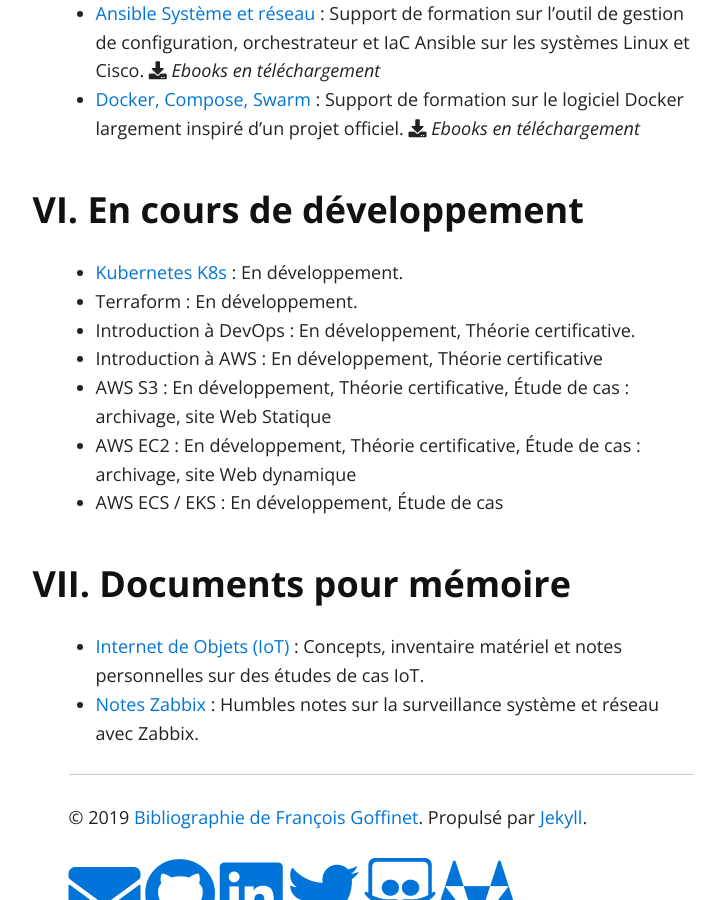
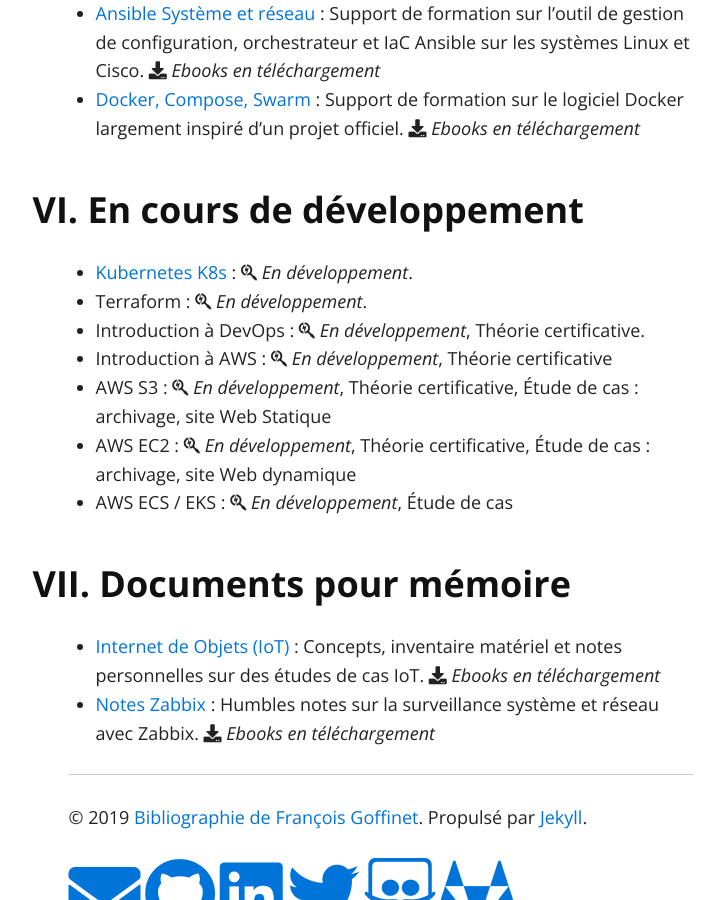
Before and after one commit to goffinet/biblio, a Jekyll site: the page built from index.md, in a window 1280 px wide and 900 px high, scrolled down 3887 px. Shown: the whole window, without its empty margins (259-984 px from the left). Built offline with Jekyll 4.4.1, drawn with Linux system fonts in a browser that asks for light colours.

Commit message:
Update index.md

```diff
--- a/index.md
+++ b/index.md
@@ -34,7 +34,7 @@ _François-Emmanuel Goffinet_
 
 ### III. Cybersécurité
 
-* [Cybersécurité et Hacking](https://cybersecurite.goffinet.org) : Cybersécurité : Sensibilisation et initiation, techniques de hacking, _document réservé_.
+* [Cybersécurité et Hacking](https://cybersecurite.goffinet.org) : Cybersécurité : Sensibilisation et initiation, techniques de hacking, <i class="far fa-times-circle"></i> _document réservé_.
 
 ### IV. Virtualisation
 
@@ -56,15 +56,15 @@ _François-Emmanuel Goffinet_
 
 ### VI. En cours de développement
 
-* [Kubernetes K8s](https://k8s.goffinet.org) : En développement.
-* Terraform  : En développement.
-* Introduction à DevOps :  En développement, Théorie certificative.
-* Introduction à AWS  :  En développement, Théorie certificative
-* AWS S3  : En développement, Théorie certificative, Étude de cas : archivage, site Web Statique
-* AWS EC2  : En développement, Théorie certificative, Étude de cas : archivage, site Web dynamique
-* AWS ECS / EKS : En développement, Étude de cas
+* [Kubernetes K8s](https://k8s.goffinet.org) : <i class="fab fa-searchengin"></i> _En développement_.
+* Terraform  : <i class="fab fa-searchengin"></i> _En développement_.
+* Introduction à DevOps :  <i class="fab fa-searchengin"></i> _En développement_, Théorie certificative.
+* Introduction à AWS  :  <i class="fab fa-searchengin"></i> _En développement_, Théorie certificative
+* AWS S3  : <i class="fab fa-searchengin"></i> _En développement_, Théorie certificative, Étude de cas : archivage, site Web Statique
+* AWS EC2  : <i class="fab fa-searchengin"></i> _En développement_, Théorie certificative, Étude de cas : archivage, site Web dynamique
+* AWS ECS / EKS : <i class="fab fa-searchengin"></i> _En développement_, Étude de cas
 
 ### VII. Documents pour mémoire
 
-* [Internet de Objets (IoT)](https://iot.goffinet.org) : Concepts, inventaire matériel et notes personnelles sur des études de cas IoT.
-* [Notes Zabbix](https://zabbix.goffinet.org) : Humbles notes sur la surveillance système et réseau avec Zabbix.
+* [Internet de Objets (IoT)](https://iot.goffinet.org) : Concepts, inventaire matériel et notes personnelles sur des études de cas IoT. <i class="fas fa-download"></i> _Ebooks en téléchargement_
+* [Notes Zabbix](https://zabbix.goffinet.org) : Humbles notes sur la surveillance système et réseau avec Zabbix. <i class="fas fa-download"></i> _Ebooks en téléchargement_
```
